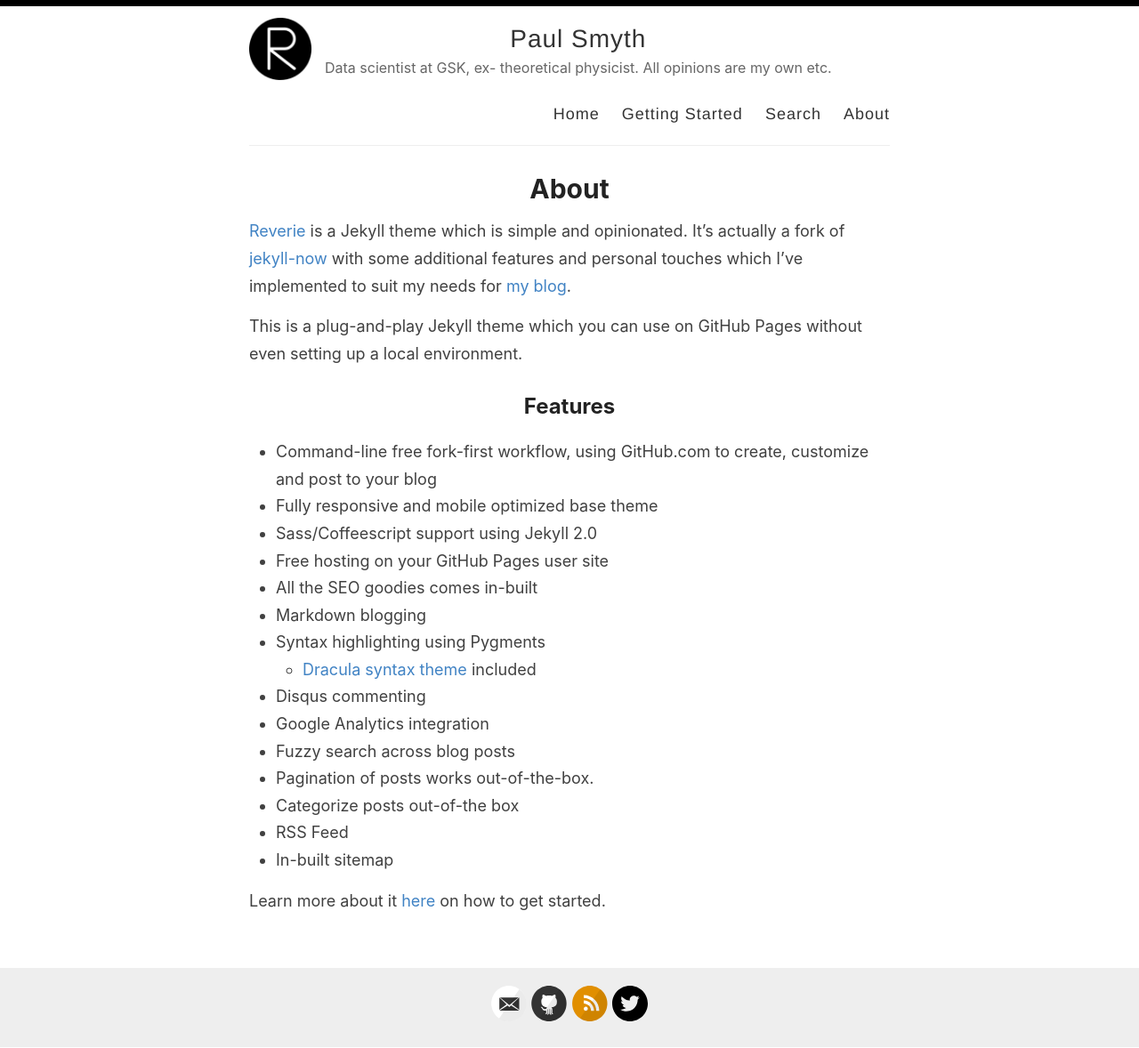
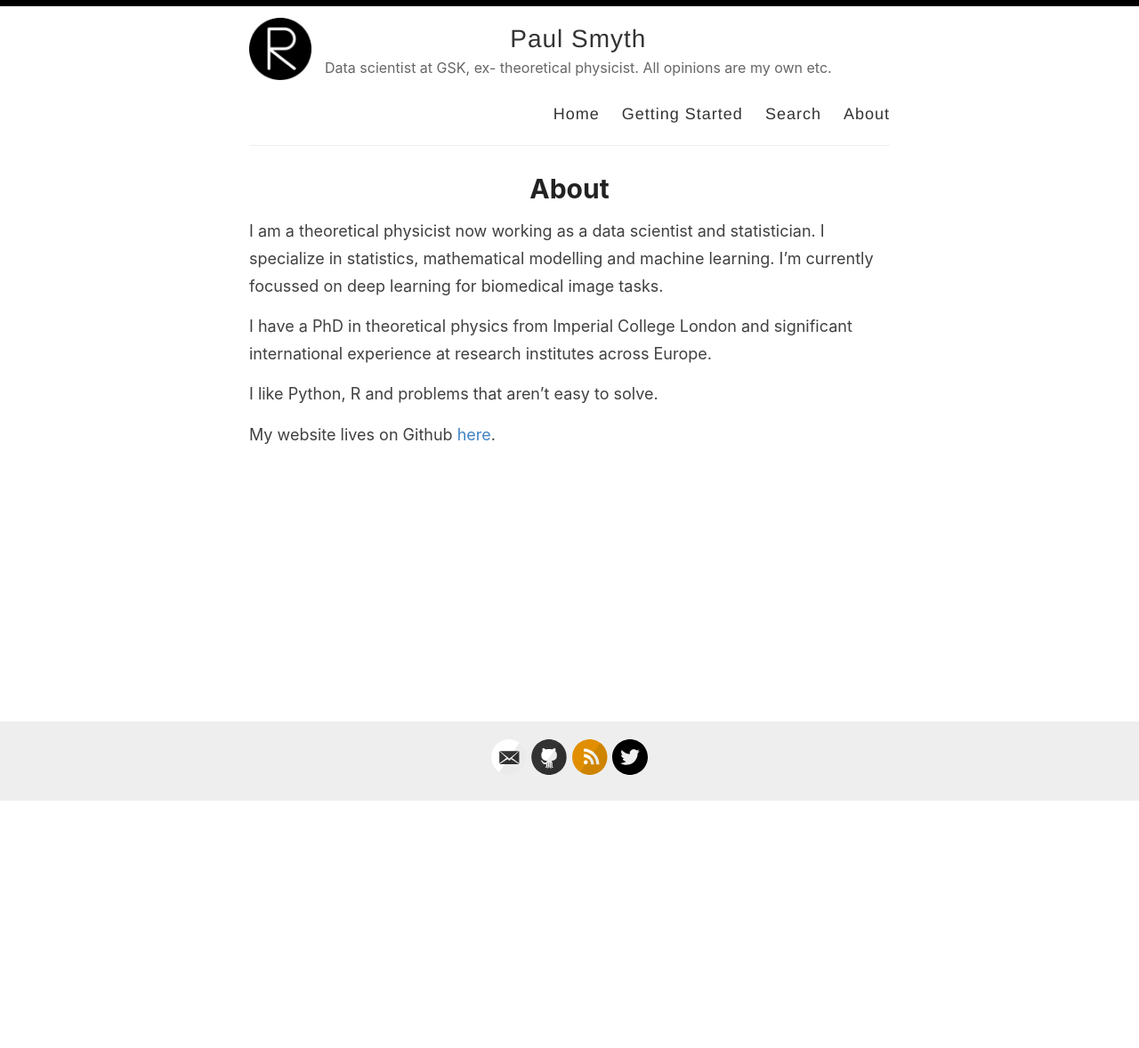
Before and after one commit to smyth7/smyth7.github.io, a Jekyll site: the page built from _pages/about.md, in a window 1280 px wide. Shown: the whole page at 89% size. Built offline with Jekyll 4.4.1, drawn with Linux system fonts in a browser that asks for light colours; after the commit the page ends 901 px from its top, so only the background shows below that.

Commit message:
Update about.md

```diff
--- a/_pages/about.md
+++ b/_pages/about.md
@@ -4,26 +4,10 @@ title: About
 permalink: /about/
 ---
 
-[Reverie](https://github.com/amitmerchant1990/reverie) is a Jekyll theme which is simple and opinionated. It's actually a fork of [jekyll-now](https://github.com/barryclark/jekyll-now) with some additional features and personal touches which I've implemented to suit my needs for [my blog](https://www.amitmerchant.com).
+I am a theoretical physicist now working as a data scientist and statistician. I specialize in statistics, mathematical modelling and machine learning. I'm currently focussed on deep learning for biomedical image tasks.
 
-This is a plug-and-play Jekyll theme which you can use on GitHub Pages without even setting up a local environment.
+I have a PhD in theoretical physics from Imperial College London and significant international experience at research institutes across Europe.
 
-## Features
+I like Python, R and problems that aren't easy to solve.
 
-- Command-line free fork-first workflow, using GitHub.com to create, customize and post to your blog
-- Fully responsive and mobile optimized base theme
-- Sass/Coffeescript support using Jekyll 2.0
-- Free hosting on your GitHub Pages user site
-- All the SEO goodies comes in-built
-- Markdown blogging
-- Syntax highlighting using Pygments
-    - [Dracula syntax theme](https://draculatheme.com/) included
-- Disqus commenting
-- Google Analytics integration
-- Fuzzy search across blog posts
-- Pagination of posts works out-of-the-box.
-- Categorize posts out-of-the box
-- RSS Feed
-- In-built sitemap
-
-Learn more about it [here](https://github.com/amitmerchant1990/reverie) on how to get started.
+My website lives on Github [here](https://smyth7.github.io).
```
